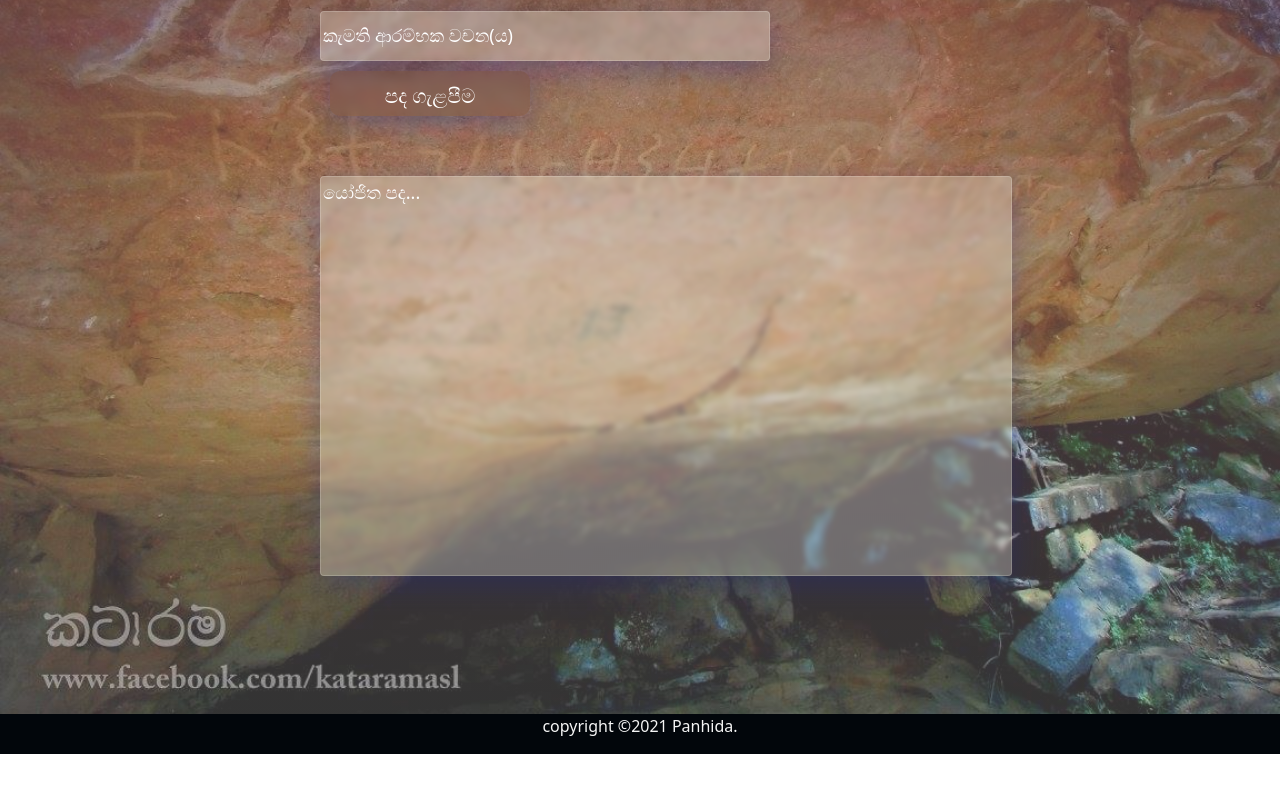
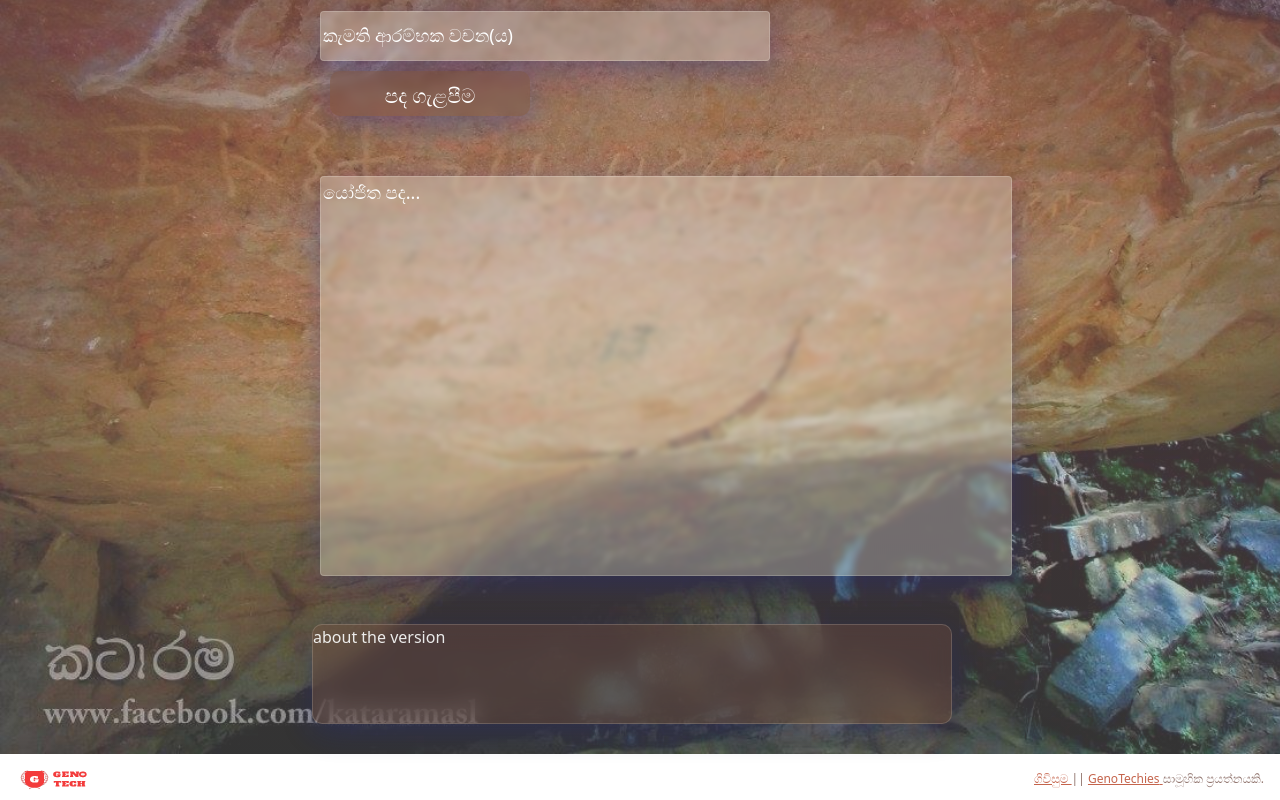
Before and after one commit to Panhinda/Panhinda-Frontend, a React (Create React App) app: page / in a window 1280 px wide. Shown: the part 242-1042 px from the top of the page. Before the commit the page ends 996 px from the top, so only its background shows below. Built offline with nearby package versions, Linux system fonts and the light colour scheme.

Commit message:
about version added

```diff
--- a/src/components/pages/textgenrnn/textgenrnn.js
+++ b/src/components/pages/textgenrnn/textgenrnn.js
@@ -88,6 +88,11 @@ class textgenrnn extends Component {
                 </div>
               </div>
             </div>
+            <div className="layer3-cover">
+              <div className="col-12 col-sm-6 col-md-6 layer-3">
+                about the version
+              </div>
+            </div>
           </div>
         </div>
 
--- a/src/components/pages/textgenrnn/textgenrnn.scss
+++ b/src/components/pages/textgenrnn/textgenrnn.scss
@@ -137,3 +137,18 @@ textarea:focus {
     sans-serif "Segoe UI", "Roboto", "Oxygen", "Ubuntu", "Cantarell",
     "Fira Sans", "Droid Sans", "Helvetica Neue", sans-serif;
 }
+.layer-3 {
+  height: 100px;
+  opacity: 0.9;
+  margin-left: 312px;
+  background: rgba(115, 79, 70, 0.4);
+  box-shadow: 0 8px 32px 0 rgba(31, 38, 135, 0.37);
+  backdrop-filter: blur(11px);
+  -webkit-backdrop-filter: blur(11px);
+  border-radius: 10px;
+  border: 1px solid rgba(255, 255, 255, 0.18);
+}
+.layer3-cover {
+  padding-bottom: 30px;
+  margin-top: -90px;
+}
--- a/src/components/pages/tpu/tpu.js
+++ b/src/components/pages/tpu/tpu.js
@@ -91,6 +91,11 @@ class tpu extends Component {
                 </div>
               </div>
             </div>
+            <div className="layer3-cover">
+              <div className="col-12 col-sm-6 col-md-6 layer-3">
+                about the version
+              </div>
+            </div>
           </div>
         </div>
         <Footer />
--- a/src/components/pages/tpu/tpu.scss
+++ b/src/components/pages/tpu/tpu.scss
@@ -137,3 +137,18 @@ textarea:focus {
     sans-serif "Segoe UI", "Roboto", "Oxygen", "Ubuntu", "Cantarell",
     "Fira Sans", "Droid Sans", "Helvetica Neue", sans-serif;
 }
+.layer-3 {
+  height: 100px;
+  opacity: 0.9;
+  margin-left: 312px;
+  background: rgba(115, 79, 70, 0.4);
+  box-shadow: 0 8px 32px 0 rgba(31, 38, 135, 0.37);
+  backdrop-filter: blur(11px);
+  -webkit-backdrop-filter: blur(11px);
+  border-radius: 10px;
+  border: 1px solid rgba(255, 255, 255, 0.18);
+}
+.layer3-cover {
+  padding-bottom: 30px;
+  margin-top: -90px;
+}
--- a/src/components/shared components/footer/footer.css
+++ b/src/components/shared components/footer/footer.css
@@ -1,11 +1,20 @@
-.footer-container {
-    width: 100vw;
-    background-color: #02060B;
-    display: flex;
-    justify-content: center;
-    align-items: center;
-    color: whitesmoke;
-    -webkit-box-shadow: 0 8px 6px -6px black;
-    -moz-box-shadow: 0 8px 6px -6px black;
-    box-shadow: 0 8px 6px -6px black;
+.footer {
+  padding: 1rem;
+  background-color: transparent;
+  bottom: 0;
+  left: 0;
+  width: 100%;
+  display: flex;
+  height: 20px;
+  justify-content: space-between;
+  opacity: 0.8;
 }
+
+.para {
+  color: #734f46;
+  font-size: 12px;
+}
+
+a {
+  color: #b63e20 !important;
+}
--- a/src/components/shared components/footer/footer.js
+++ b/src/components/shared components/footer/footer.js
@@ -1,11 +1,29 @@
-import React from 'react'
-import './footer.css'
+import React from "react";
+import "./footer.css";
+import logo from "./img/FooterLogo.png";
+import { Link } from "react-router-dom";
 
-const  Footer =()=> {
-    return (
-        <div className="footer-container">
-          <p>copyright &copy;2021 Panhida.</p>
-        </div>
-    )
-}
+const Footer = () => (
+  <div className="footer">
+    <div className="logo">
+      <img src={logo} alt="genotechies"></img>
+    </div>
+    <div className="para">
+      <p className="para">
+        <Link to="/agreement">ගිවිසුම </Link>
+        ||{" "}
+        <a
+          className="footer-a"
+          href="https://github.com/GenoTechies"
+          target="_blank"
+          rel="noreferrer"
+        >
+          GenoTechies{" "}
+        </a>{" "}
+        සාමූහික ප්‍රයත්නයකි.
+      </p>
+    </div>
+  </div>
+);
+
 export default Footer;
```
Also changed, not shown: src/components/shared components/footer/img/FooterLogo.png (added).
